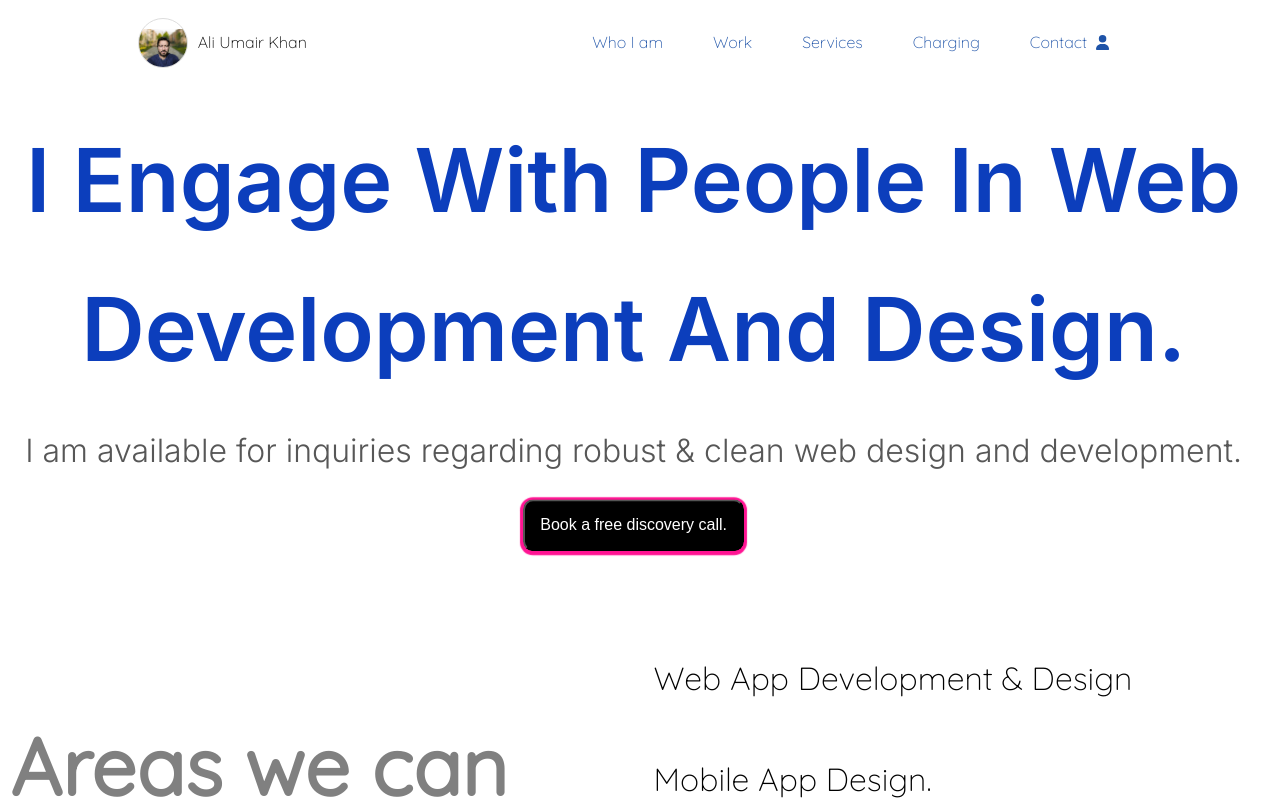
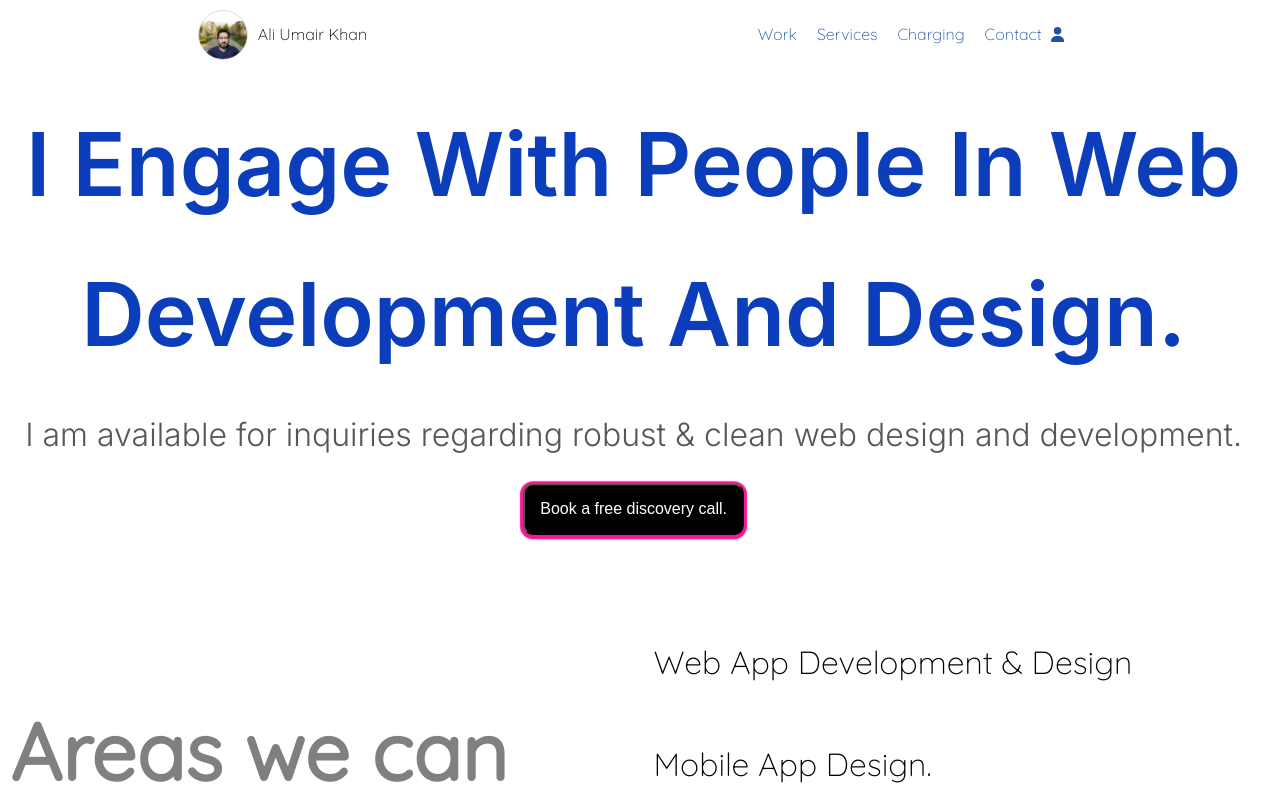
Before and after one commit to Ali-Umair-Khan/profile, a Next.js app: page / in a window 1280 px wide. Shown: the top 800 px of the page. Built offline with nearby package versions, Linux system fonts and the light colour scheme; a web font is replaced by a local one.

Commit message:
changes in navbar styling

```diff
--- a/src/app/components/faq/faq.js
+++ b/src/app/components/faq/faq.js
@@ -8,7 +8,7 @@ import {useState} from 'react';
 import './faq.scss'
 const FaqComponent = () =>{
     const [faqs,setFaqs]=useState(faqData);
-    console.log(faqs);
+    // console.log(faqs);
     const faqQues = (i) => {
             const updatedFaqs = [...faqData];
             updatedFaqs[i].isOpen = !updatedFaqs[i].isOpen;
--- a/src/app/components/navbar/resMenu2.jsx
+++ b/src/app/components/navbar/resMenu2.jsx
@@ -22,8 +22,15 @@ const ResponsiveMenu = () => {
   };
 
   const handleMenuItemClick = () => {
-    setMenuOpen(false); // Close the menu when a menu item is clicked
-  };
+    // setTimeout(() => {
+      setMenuOpen(false);
+    // }, 50); // Adjust the delay time as needed
+
+  //   Events.scrollEvent.register('end', () => {
+  //   setMenuOpen(false);
+  // });
+
+   };
 
   // onChange={handleMenuToggle}
     return(
@@ -31,33 +38,33 @@ const ResponsiveMenu = () => {
             <ul className='navbar'>
                 <div className='navbar__left' onClick={handleMenuItemClick}>
                     <div className='navbar__left-image'>
-                        <img src='/ak.gif' alt=""/>
+                        <img src='/ak.gif' alt="AUK"/>
                     </div>
                     <h2 className='navbar__left-name'>Ali Umair Khan</h2>
                 </div>
                 {/* <li onClick={handleMenuItemClick} className='navbar__logo'><Link href='/'><img src='ak.gif' alt="" /></Link></li> */}
                 <input type='checkbox' id='check' className='navbar__checkbox' checked={menuOpen} onChange={handleMenuToggle}/>
                 <span className='navbar__menu'>
-                    <li onClick={handleMenuItemClick}>
+                    {/* <li onClick={handleMenuItemClick}>
                       <Link to='me'  smooth={true} duration={500}>
-                          <a>Who I am</a>
+                          <a onClick={handleMenuItemClick}>Who I am</a>
                       </Link>
-                    </li>
+                    </li> */}
                     <li onClick={handleMenuItemClick}>
                       <Link to='work'  smooth={true} duration={500}>
-                          <a>Work</a>
+                          <a onClick={handleMenuItemClick}>Work</a>
                       </Link></li>
                     <li onClick={handleMenuItemClick}>
                       <Link to='services'  smooth={true} duration={500}>
-                          <a>Services</a>
+                          <a onClick={handleMenuItemClick}>Services</a>
                       </Link>
                     </li>
                     <li onClick={handleMenuItemClick}>
                       <Link to='charging' smooth={true} duration={500}>
-                          <a>Charging</a>
+                          <a onClick={handleMenuItemClick}>Charging</a>
                       </Link>
                     </li>
-                    <li onClick={handleMenuItemClick}><a href={linkUrl} target="_blank" rel="noopener noreferrer">Contact <FontAwesomeIcon icon={faUser} style={{ fontSize: '1.5rem', marginLeft:'0.5rem'}} /></a></li>
+                    <li onClick={handleMenuItemClick}><a href={linkUrl} target="_blank" rel="noopener noreferrer" onClick={handleMenuItemClick}>Contact <FontAwesomeIcon icon={faUser} style={{ fontSize: '1.5rem', marginLeft:'0.5rem'}} /></a></li>
                     <label for='check' className='navbar__close'><FontAwesomeIcon icon={faWindowMinimize} style={{ fontSize: '3rem', color:'white'}}/></label>
                 </span>
                 <label for='check' className='navbar__open'><FontAwesomeIcon icon={faBars} style={{ fontSize: '3rem' }}/></label>
--- a/src/app/components/navbar/style4.scss
+++ b/src/app/components/navbar/style4.scss
@@ -70,14 +70,14 @@
     }
     .navbar__menu {
         display:flex;
-        justify-content:space-between;
+        justify-content:center;
         align-items: center;
         /* flex-wrap:wrap; */
         gap:1rem;
         /* width:100%; */
         /* width:90vw; */
         & > * {
-            padding:2rem;
+            padding:0.5rem;
         }
         @media (min-width:30rem) and (max-width:45rem){
             display:flex;
@@ -96,6 +96,9 @@
             color:black;
             margin: 0 auto;
             transform: translateX(0);
+            & > * {
+                padding:2rem;
+            }
         /* margin-top:2rem; */
         /* margin: 0rem auto; */
             // display:block;
@@ -118,6 +121,9 @@
             color:black;
             margin: 0 auto;
             transform: translateX(0);
+            & > * {
+                padding:2rem;
+            }
         /* margin-top:2rem; */
         /* margin: 0rem auto; */
         }
@@ -178,10 +184,21 @@
 
     }
 
+}
 
 
-
-}
+    // @media (max-width:76rem){
+    //     #check:!checked ~ .navbar__menu {
+    //         right:100%;
+    //         transform: translateX(0);
+    //     }
+    // }
+    // @media (min-width:35rem) and (max-width:44rem){
+    //     #check:!checked ~ .navbar__menu {
+    //         right:100%;
+    //         transform: translateX(0);
+    //     }
+    // }
 
 
 
```
